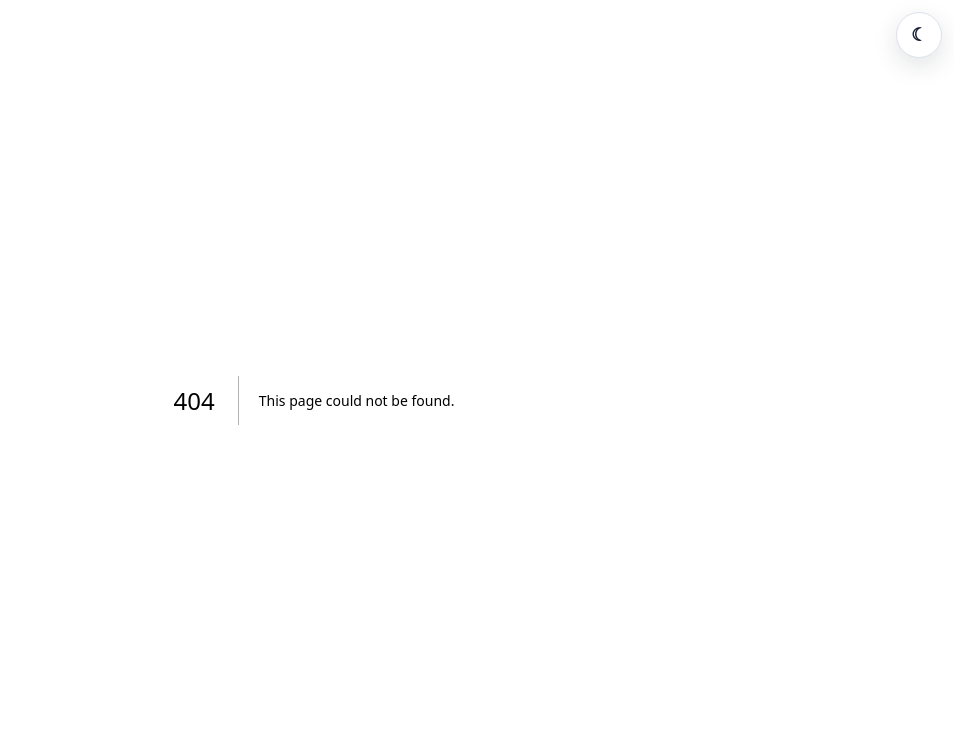
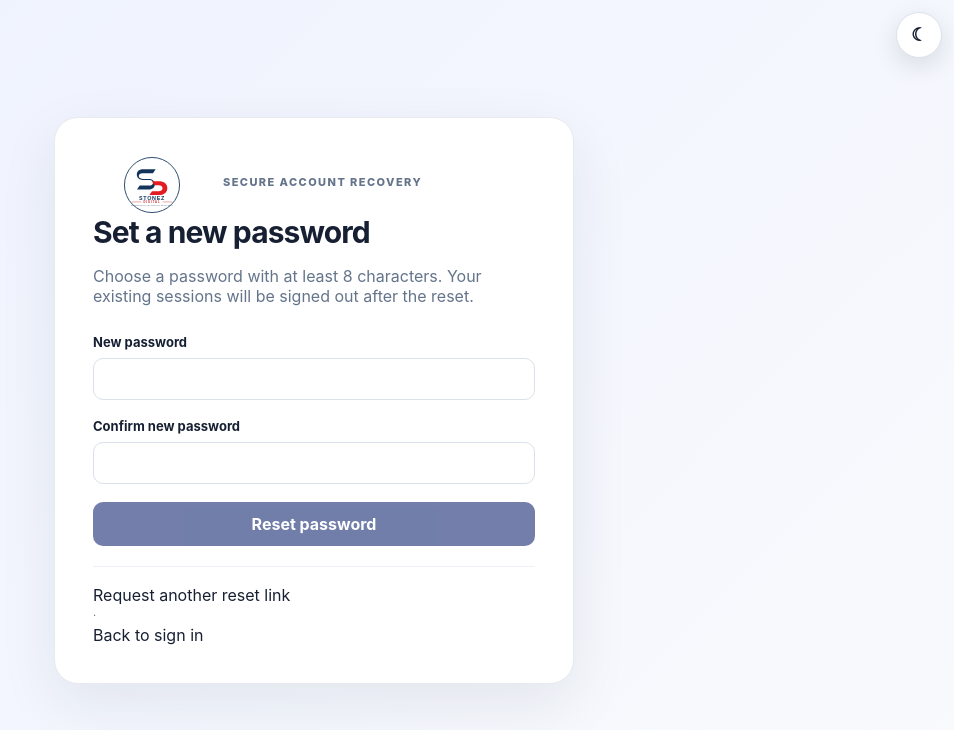
Before and after one commit to Stonez-Digital/user-management-app, a Next.js app in the folder frontend/: page /reset-password in a window 1280 px wide. Before the commit this address had no page. Shown: the top 730 px of the page, without its empty margins (326-1280 px from the left). Built offline with nearby package versions, Linux system fonts and the light colour scheme.

Commit message:
Add secure account recovery flow

```diff
--- /dev/null
+++ b/frontend/app/reset-password/page.tsx
@@ -0,0 +1,65 @@
+"use client";
+
+import { useState } from "react";
+import Link from "next/link";
+import { useSearchParams } from "next/navigation";
+
+export default function ResetPasswordPage() {
+  const searchParams = useSearchParams();
+  const token = searchParams.get("token") || "";
+  const [password, setPassword] = useState("");
+  const [confirmPassword, setConfirmPassword] = useState("");
+  const [message, setMessage] = useState("");
+  const [error, setError] = useState("");
+  const [loading, setLoading] = useState(false);
+
+  async function submit(event: React.FormEvent<HTMLFormElement>) {
+    event.preventDefault();
+    setError("");
+    setMessage("");
+    if (!token) { setError("This reset link is missing its token. Request a new link."); return; }
+    if (password !== confirmPassword) { setError("The passwords do not match."); return; }
+    setLoading(true);
+    try {
+      const response = await fetch("/backend/auth/reset-password", {
+        method: "POST",
+        headers: { "Content-Type": "application/json" },
+        body: JSON.stringify({ token, new_password: password }),
+      });
+      const payload = await response.json().catch(() => ({}));
+      if (!response.ok) throw new Error(payload?.error?.message || payload?.error || "This reset link is invalid or has expired. Request a new link.");
+      setMessage("Your password has been changed. Sign in with your new password.");
+      setPassword("");
+      setConfirmPassword("");
+    } catch (err) {
+      setError(err instanceof Error ? err.message : "Unable to reset your password. Request a new link.");
+    } finally {
+      setLoading(false);
+    }
+  }
+
+  return (
+    <main className="auth-shell">
+      <section className="auth-card auth-card-wide">
+        <div className="auth-brand">
+          <img className="auth-logo" src="/stonez-digital-logo.svg" alt="Stonez Digital" />
+          <p className="eyebrow">SECURE ACCOUNT RECOVERY</p>
+        </div>
+        <h1>Set a new password</h1>
+        <p className="muted">Choose a password with at least 8 characters. Your existing sessions will be signed out after the reset.</p>
+        <form onSubmit={submit} className="form">
+          <label>New password
+            <input type="password" value={password} onChange={(event) => setPassword(event.target.value)} autoComplete="new-password" minLength={8} maxLength={128} required />
+          </label>
+          <label>Confirm new password
+            <input type="password" value={confirmPassword} onChange={(event) => setConfirmPassword(event.target.value)} autoComplete="new-password" minLength={8} maxLength={128} required />
+          </label>
+          {error && <div className="error" role="alert">{error}</div>}
+          {message && <div className="tenant-note" role="status"><strong>Password updated</strong><span>{message}</span></div>}
+          <button disabled={loading || !token}>{loading ? "Updating password..." : "Reset password"}</button>
+        </form>
+        <div className="auth-footer"><Link href="/forgot-password">Request another reset link</Link><span> · </span><Link href="/">Back to sign in</Link></div>
+      </section>
+    </main>
+  );
+}
```
